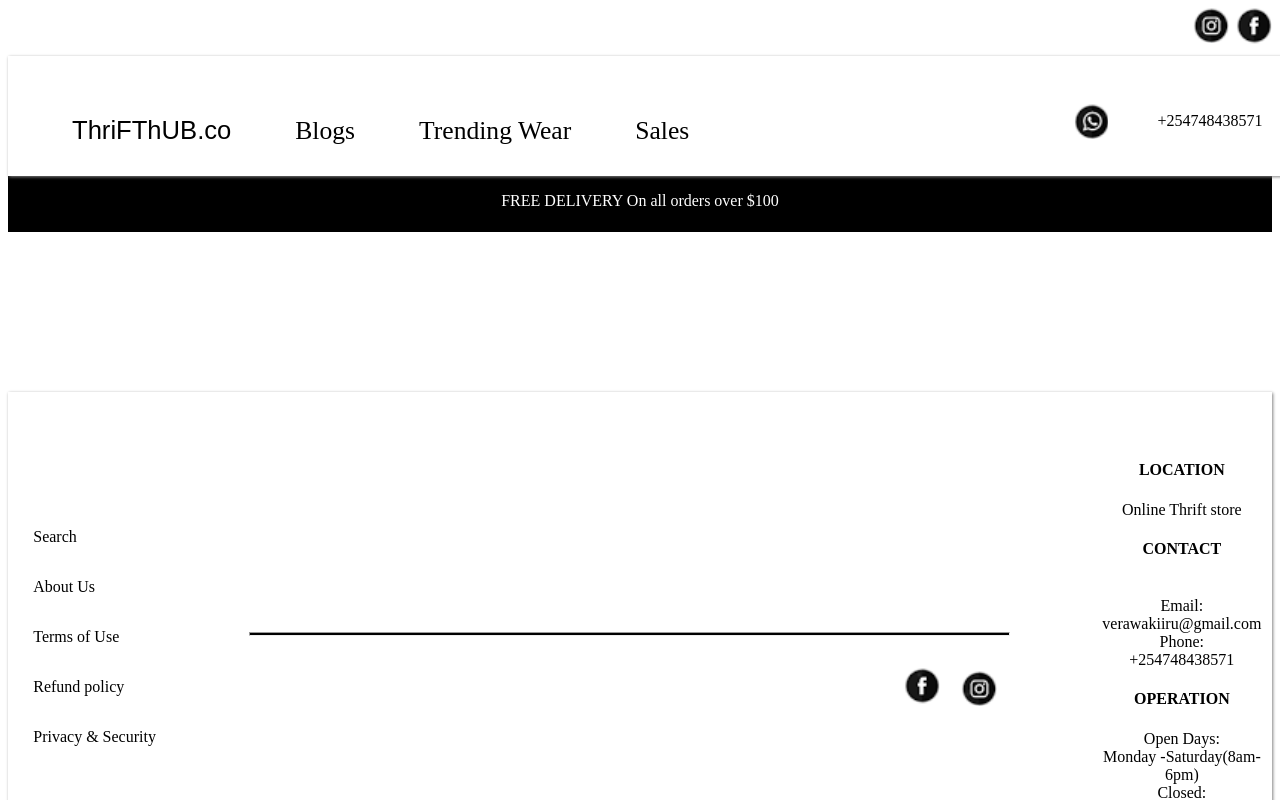
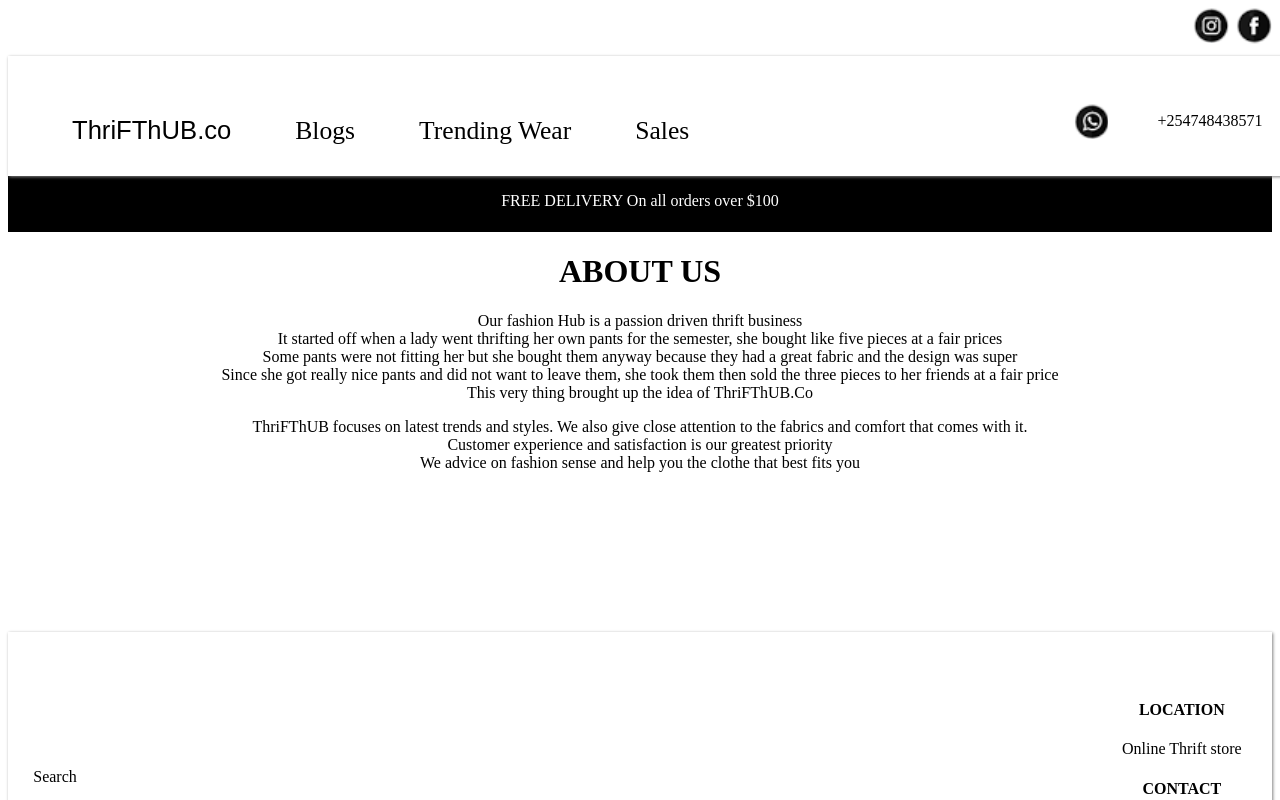
Before and after one commit to Vera25-O/clothline, a React (Create React App) app in the folder my-app/: page /about in a window 1280 px wide. Shown: the top 800 px of the page. Built offline with nearby package versions, Linux system fonts and the light colour scheme.

Commit message:
modified About.js

```diff
--- a/my-app/src/Components/About.js
+++ b/my-app/src/Components/About.js
@@ -1,8 +1,25 @@
-function About(){
-    return(
-        <div>
-
-        </div>
-    )
+function About() {
+  return (
+    <div>
+      <h1>ABOUT US</h1>
+      <p className="abtp">
+        Our fashion Hub is a passion driven thrift business<br></br>
+        It started off when a lady went thrifting her own pants for the
+        semester, she bought like five pieces at a fair prices<br></br>
+        Some pants were not fitting her but she bought them anyway because they
+        had a great fabric and the design was super<br></br>
+        Since she got really nice pants and did not want to leave them, she took
+        them then sold the three pieces to her friends at a fair price<br></br>
+        This very thing brought up the idea of ThriFThUB.Co<br></br>
+      </p>
+      <p className="abtp">
+        ThriFThUB focuses on latest trends and styles. We also give close
+        attention to the fabrics and comfort that comes with it.<br></br>
+        Customer experience and satisfaction is our greatest priority<br></br>
+        We advice on fashion sense and help you the clothe that best fits you
+        <br></br>
+      </p>
+    </div>
+  );
 }
 export default About;
--- a/my-app/src/index.css
+++ b/my-app/src/index.css
@@ -242,3 +242,11 @@
   text-align: center;
   margin-top: 5vh;
 }
+
+/* Aboutcss */
+h1{
+  text-align: center;
+}
+.abtp{
+  text-align: center;
+}
```
